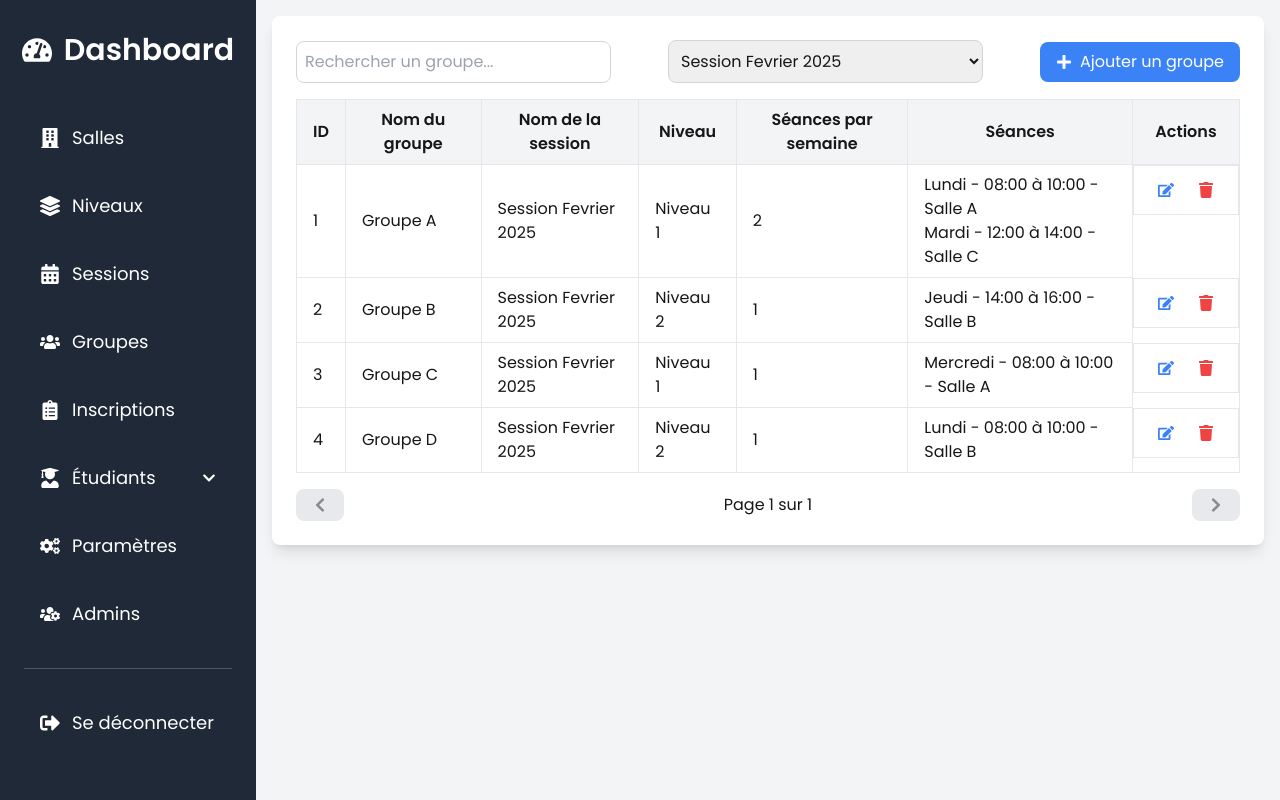
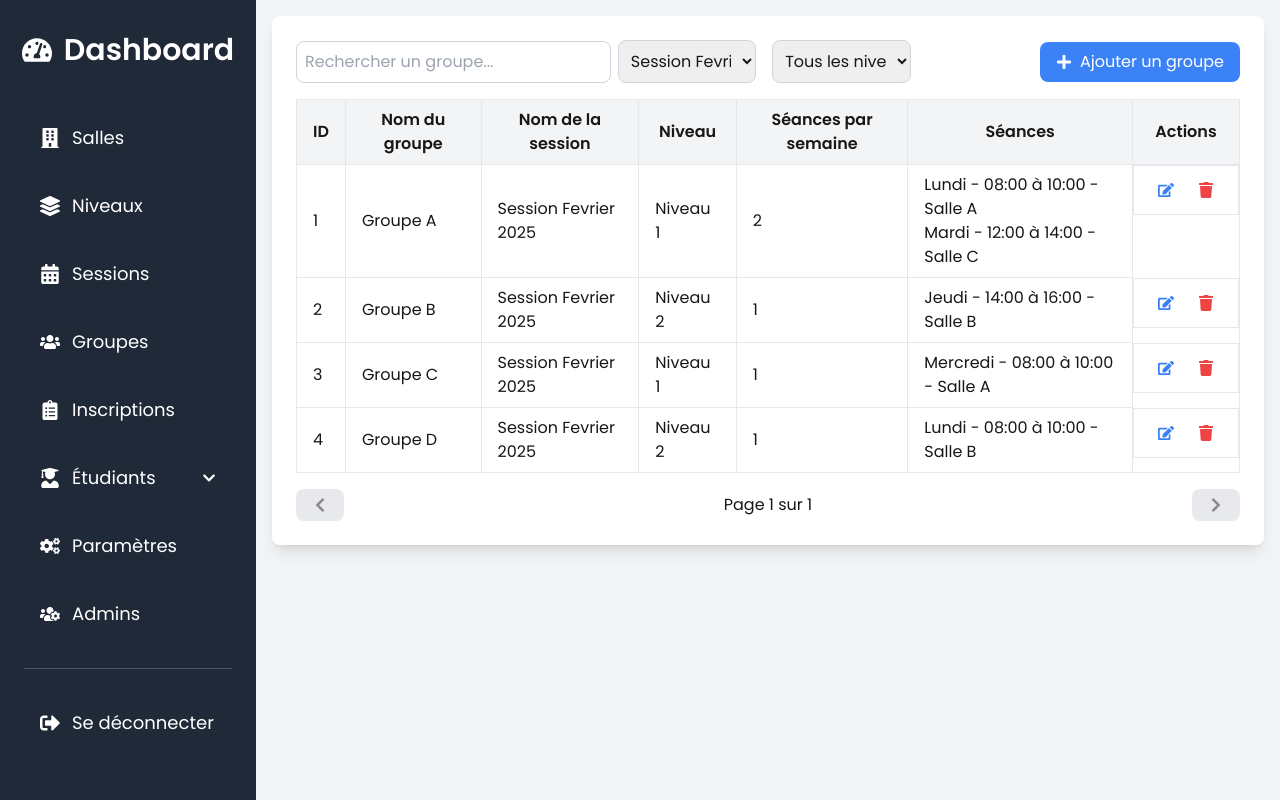
Before and after one commit to aminagr/language-school-nextjs-tailwind, a Next.js app: page /en/admin/groups in a window 1280 px wide. Built offline with nearby package versions, Linux system fonts and the light colour scheme.

Commit message:
filtre par langue

```diff
--- a/src/components/admin/Groups.js
+++ b/src/components/admin/Groups.js
@@ -3,7 +3,7 @@ import { FaPlus, FaEdit, FaTrash, FaChevronLeft, FaChevronRight } from 'react-ic
 import AddGroupModal from '@/components/admin/AddGroupModal';
 import EditGroupModal from '@/components/admin/EditGroupModal';
 import DeleteGroupModal from '@/components/admin/DeleteGroupModal';
-import { fetchGroups, fetchSessionsData } from '@/utils/index';
+import { fetchGroups, fetchSessionsData, fetchLevelsData } from '@/utils/index';
 
 const Groups = () => {
   const [groups, setGroups] = useState([]);
@@ -15,9 +15,10 @@ const Groups = () => {
   const [isDeleteModalOpen, setIsDeleteModalOpen] = useState(false);
   const [currentPage, setCurrentPage] = useState(1);
   const [selectedSession, setSelectedSession] = useState('');  // État pour gérer la session sélectionnée
+  const [selectedLevel, setSelectedLevel] = useState(''); // État pour gérer le niveau sélectionné
   const itemsPerPage = 10;
 
-  // Récupération des groupes et des sessions
+  // Récupération des groupes, des sessions et des niveaux
   useEffect(() => {
     const fetchedGroups = fetchGroups();
     setGroups(fetchedGroups);
@@ -47,8 +48,10 @@ const Groups = () => {
     setDeleteData(null);
   };
 
+  // Filtrer les groupes selon la session et le niveau
   const filteredGroups = groups.filter((group) =>
     (selectedSession ? group.session_name === selectedSession : true) &&
+    (selectedLevel ? group.level === selectedLevel : true) &&
     group.group_name.toLowerCase().includes(searchTerm.toLowerCase())
   );
 
@@ -71,6 +74,11 @@ const Groups = () => {
     setCurrentPage(1);  // Réinitialiser la pagination lors du changement de session
   };
 
+  const handleLevelChange = (e) => {
+    setSelectedLevel(e.target.value);  // Mettre à jour le niveau sélectionné
+    setCurrentPage(1);  // Réinitialiser la pagination lors du changement de niveau
+  };
+
   return (
     <div className="p-6 bg-white rounded-lg shadow-lg">
       <div className="flex justify-between items-center mb-4">
@@ -84,6 +92,7 @@ const Groups = () => {
           }}
           className="p-2 border border-gray-300 rounded-lg w-1/3"
         />
+        <div className="flex space-x-4">
           <select
             value={selectedSession}
             onChange={handleSessionChange}
@@ -96,6 +105,19 @@ const Groups = () => {
               </option>
             ))}
           </select>
+          <select
+            value={selectedLevel}
+            onChange={handleLevelChange}
+            className="p-2 border border-gray-300 rounded-lg w-1/3"
+          >
+            <option value="">Tous les niveaux</option>
+            {fetchLevelsData().map((level) => (
+              <option key={level.id} value={level.name}>
+                {level.name}
+              </option>
+            ))}
+          </select>
+        </div>
         <button
           onClick={() => setIsAddModalOpen(true)}
           className="flex items-center px-4 py-2 bg-blue-500 text-white rounded-lg hover:bg-blue-600"
```
Lines whose indentation alone changed are shown as unchanged.
